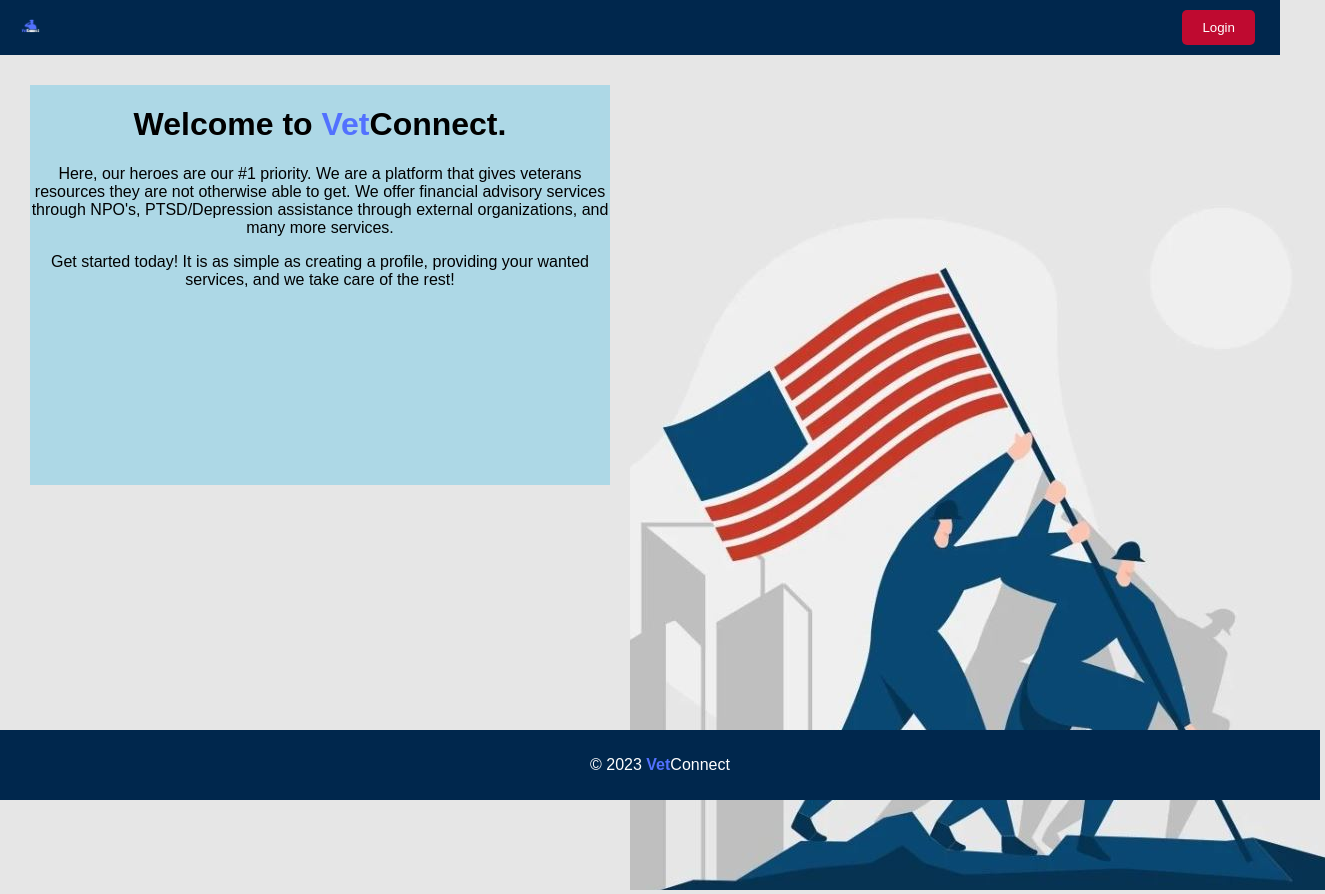
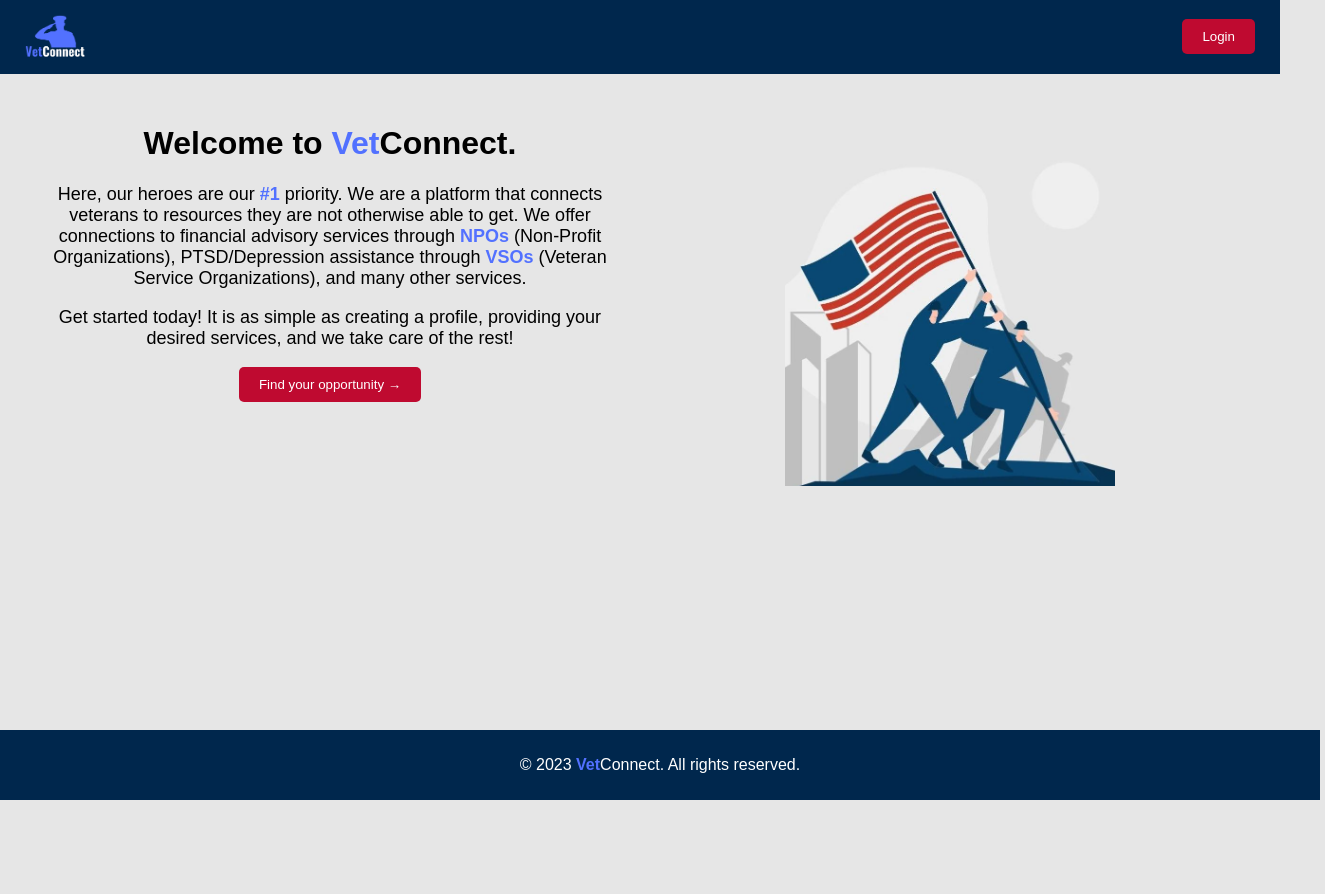
Before and after one commit to tanmay-a-sharma/vetConnect, a website: page views/landing.html in a window 1280 px wide. Shown: the whole page, 1325 px wide, since content can reach past the window. After the commit the page ends 800 px from the top, so only its background shows below. Drawn offline with Linux system fonts and the light colour scheme.

Commit message:
added page

```diff
--- a/public/css/styles.css
+++ b/public/css/styles.css
@@ -56,7 +56,7 @@ body {
 }
 
 #logo-pic {
-    height: 15px;
+    width: 100%;
 }
 
 strong {
@@ -71,10 +71,30 @@ strong {
 .inner-div {
     width: 50%;
     height: 50vh;
-    background-color: lightblue;
     margin: 10px;
+    align-items: center;
 }
 
 #left-par {
     text-align: center;
 }
+
+#primarimg {
+    width: 55%;
+    align-items: center;
+    justify-content: center;
+    vertical-align: middle;
+}
+
+#rightpar {
+    text-align: center;
+}
+
+#rightar img {
+    display: inline-block;
+    vertical-align: middle;
+}
+
+#left-par p {
+    font-size: 18px;
+}
--- a/views/landing.html
+++ b/views/landing.html
@@ -11,7 +11,7 @@
 <body>
     <header class="main-header">
         <div class="logo">
-            <img src='/assets/logo.png' id='logo-pic' alt="Logo">
+            <img src='/css/logo.png' id='logo-pic' alt="Logo">
         </div>
         <div class="nav-buttons">
             <button>Login</button>
@@ -22,21 +22,29 @@
         <div class="container">
             <div class="inner-div" id="left-par">
                 <h1>Welcome to <strong>Vet</strong>Connect.</h1>
-                <p>Here, our heroes are our #1 priority. We are a platform that gives veterans resources they are not
-                    otherwise able to get. We offer financial advisory services through NPO's, PTSD/Depression
-                    assistance through external organizations, and many more services.
+                <p>Here, our heroes are our <strong>#1 </strong>priority. We are a platform that connects veterans
+                    to resources they are not
+                    otherwise able to get. We offer connections to financial advisory services through
+                    <strong>NPOs</strong>
+                    (Non-Profit Organizations),
+                    PTSD/Depression
+                    assistance through <strong>VSOs </strong>(Veteran Service Organizations), and many other services.
                 </p>
-                <p>Get started today! It is as simple as creating a profile, providing your wanted services, and we take
+                <p>Get started today! It is as simple as creating a profile, providing your desired services, and we
+                    take
                     care of the rest!</p>
+                <div class="nav-buttons">
+                    <button>Find your opportunity &#8594;</button>
+                </div>
             </div>
-            <div class="inner-div">
-                <img src="../assets/vector.JPG">
+            <div class="inner-div" id="rightpar">
+                <img id='primarimg' src="/css/vector.JPG">
             </div>
         </div>
     </main>
 
     <footer class="main-footer">
-        <p>&copy; 2023 <strong>Vet</strong>Connect</p>
+        <p>&copy; 2023 <strong>Vet</strong>Connect. All rights reserved.</p>
     </footer>
 </body>
 
```
Also changed, not shown: public/css/logo.png (added), public/css/vector.JPG (renamed from assets/vector.JPG), views/login.html (added).
